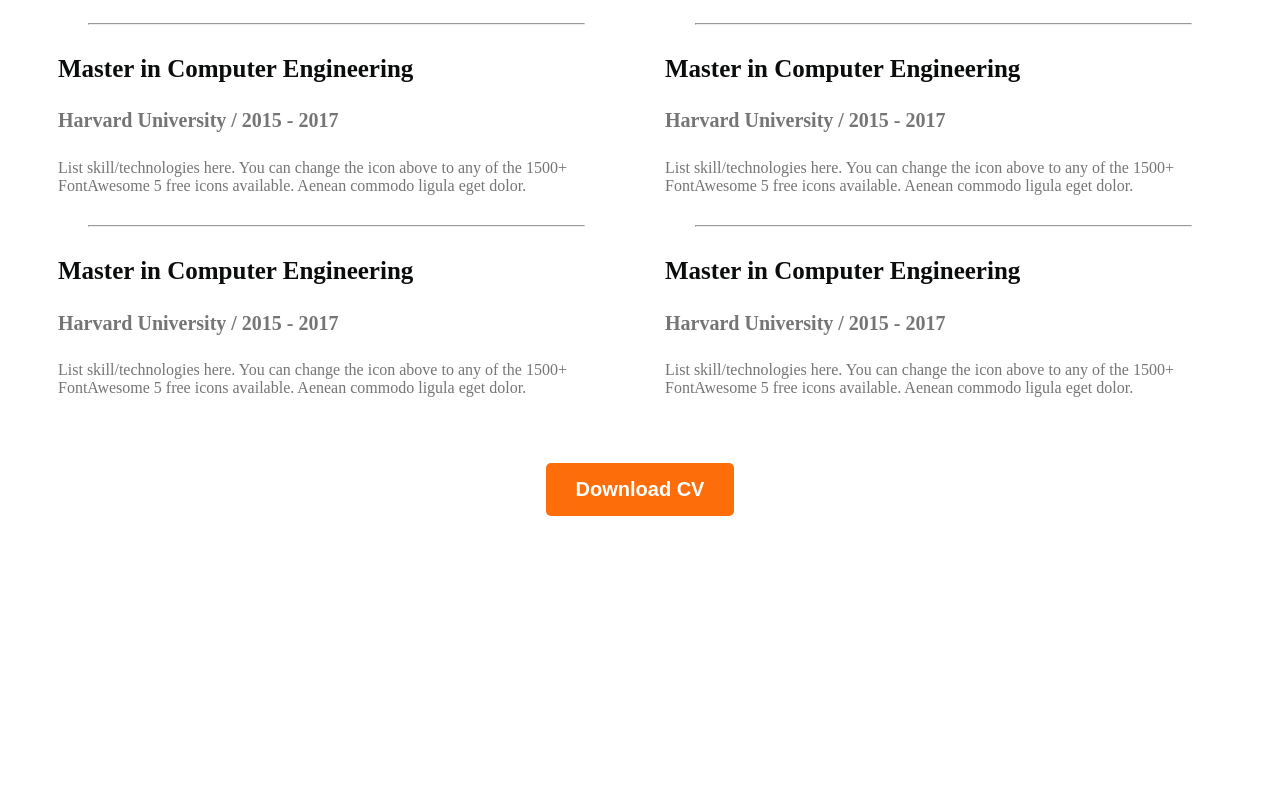
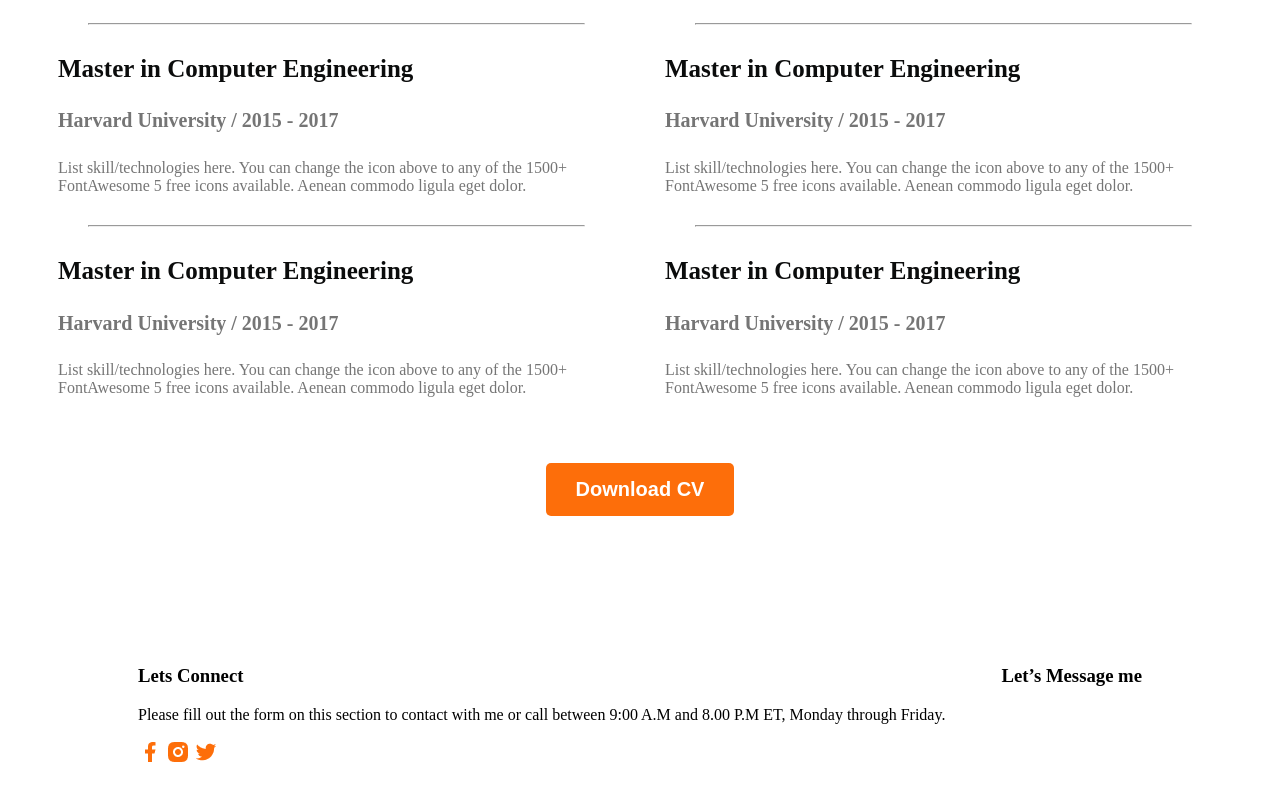
Before and after one commit to mehedip1/Portfolio1, a plain HTML site: page index.html in a window 1280 px wide. Shown: the part 2472-3272 px from the top of the page. Before the commit the page ends 2996 px from the top, so only its background shows below. Drawn offline with Linux system fonts and the light colour scheme.

Commit message:
my footer section add

```diff
--- a/index.html
+++ b/index.html
@@ -182,7 +182,31 @@
 
       </section>
     </main>
-    <footer>
+    <footer class="footer">
+
+      <div class="footer-column">
+
+        <h3 class="footer-title">
+          Lets Connect
+        </h3>
+        <p class="footer-para">
+          Please fill out the form on this section to contact with me or call between 9:00 A.M and 8.00 P.M ET, Monday through Friday.
+        </p>
+        <div class="social-links">
+          <a href=""><img src="images/icons/facebook.png" alt=""><a>
+          <a href=""><img src="images/icons/insta.png" alt=""></a>
+          <a href=""><img src="images/icons/twitter.png" alt=""></a>
+        </div>
+
+
+      </div>
+      <div class="footer-column">
+        <h3 class="footer-title">
+          Let’s Message me
+        </h3>
+
+
+      </div>
 
     </footer>
 </body>
--- a/style/style.css
+++ b/style/style.css
@@ -217,3 +217,11 @@ nav a {
     text-align: center;
    margin-top: 50px;
 }
+
+.footer{
+    display: flex;
+    gap: 50px;
+    justify-content: space-between;
+    margin: 100px;
+    padding: 30px;
+}
```
